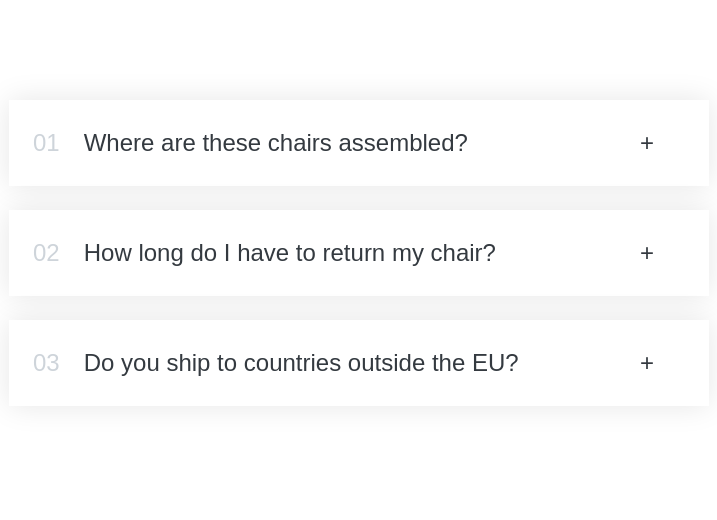
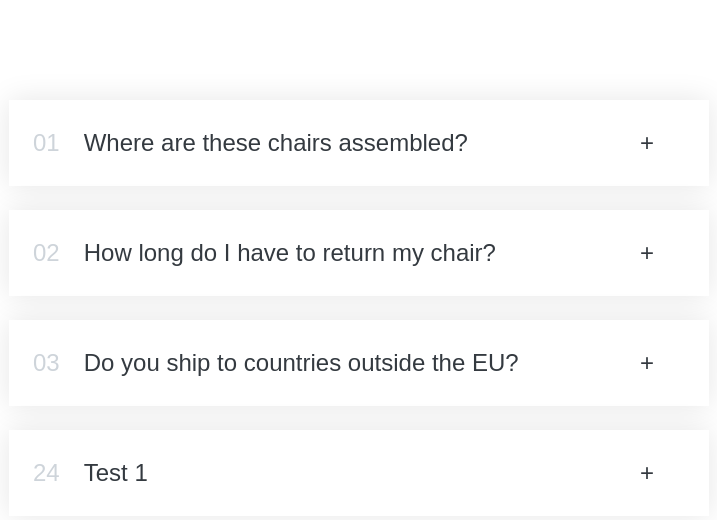
Before and after one commit to joelfuelling/react-exercise-accordion, a React (Create React App) app: page / in a window 1280 px wide. Shown: the top 520 px of the page, without its empty margins (281-998 px from the left). Built offline with nearby package versions, Linux system fonts and the light colour scheme.

Commit message:
Altered curOpen state and did more work using 'children' props for the <li> content. Exercise revisit complete

```diff
--- a/src/Accordion/Accordion.js
+++ b/src/Accordion/Accordion.js
@@ -1,21 +1,42 @@
 import AccordionItem from "./AccordionItem"
 import { useState } from "react"
 
-export default function Accordion({faqData}) {
-  const [curOpen, setIsOpen] = useState(null)
+export default function Accordion({faqs}) {
+  // Lifting state from AccordianItem up to this component so each Item can access the state of the currently open
+  const [curOpen, setCurOpen] = useState(null)
     return (
       <>
         <div className="accordion">
           {/* Below, num={i} is passed to 'AccordianItem' and derived from the ternary to account for numebers 1-9, which would have a leading 0, wherease all others would not. */}
-          {faqData.map((faq, i) =>
+          {faqs.map((faq, i) =>
           <AccordionItem
-          onOpen={setIsOpen}
+            onOpen={setCurOpen}
             curOpen={curOpen}
-              title={faq.title}
-                num={i}
-                  text={faq.text}
-                    key={i} />
+            title={faq.title}
+            num={i}
+            key={i}
+          >
+            {faq.text}
+          </AccordionItem>
           )}
+          {/* Using 'chidlren' once again to pass the static infomration below into the mapped components! */}
+          <AccordionItem
+            onOpen={setCurOpen}
+            curOpen={curOpen}
+            title={'Test 1'}
+            num={23}
+            key='test1'
+          >
+            <p>Allows React developers to:</p>
+            <ul>
+              <li>
+                <strong>Write less code</strong>
+              </li>
+                <li style={{marginLeft: '40px'}}>Avoid unnecessary re-renders and improve performance.</li>
+                <li style={{marginLeft: '40px'}}>Break up UI into components.</li>
+                <li style={{marginLeft: '40px'}}>Place state efficiently!</li>
+            </ul>
+          </AccordionItem>
         </div>
       </>
     )
--- a/src/Accordion/AccordionItem.js
+++ b/src/Accordion/AccordionItem.js
@@ -1,11 +1,11 @@
-import { useState } from "react"
-
-export default function AccordionItem({num, title, text, curOpen, onOpen}) {
-
+// From Accordian.js, num = the index from the faqs.map(), so we're pulling each divs "id #" when we click it
+export default function AccordionItem({num, title, text, curOpen, onOpen, children}) {
+	// Here, isOpen being set to (num === curOpen) is BASICALLY a setter variable
 	const isOpen = num === curOpen
 
 	function handleToggle() {
 		onOpen(num)
+
 	}
 
 	return (
@@ -14,8 +14,7 @@ export default function AccordionItem({num, title, text, curOpen, onOpen}) {
 			<p className="number">{num < 9 ? `0${num+1}` : num + 1}</p>
 			<p className="title"> {title}</p>
 			<p className="icon " > {isOpen ? 'x' : '+'} </p>
-
-			{isOpen && <div className="content-box">{text}</div>}
+			{isOpen && <div className="content-box">{children}</div>}
 
 		</div>
 		</>
--- a/src/App.js
+++ b/src/App.js
@@ -22,7 +22,7 @@ const faqs = [
 export default function App() {
   return (
     <div>
-     <Accordion faqData={faqs}/>
+     <Accordion faqs={faqs}/>
     </div>
   );
 }
```
